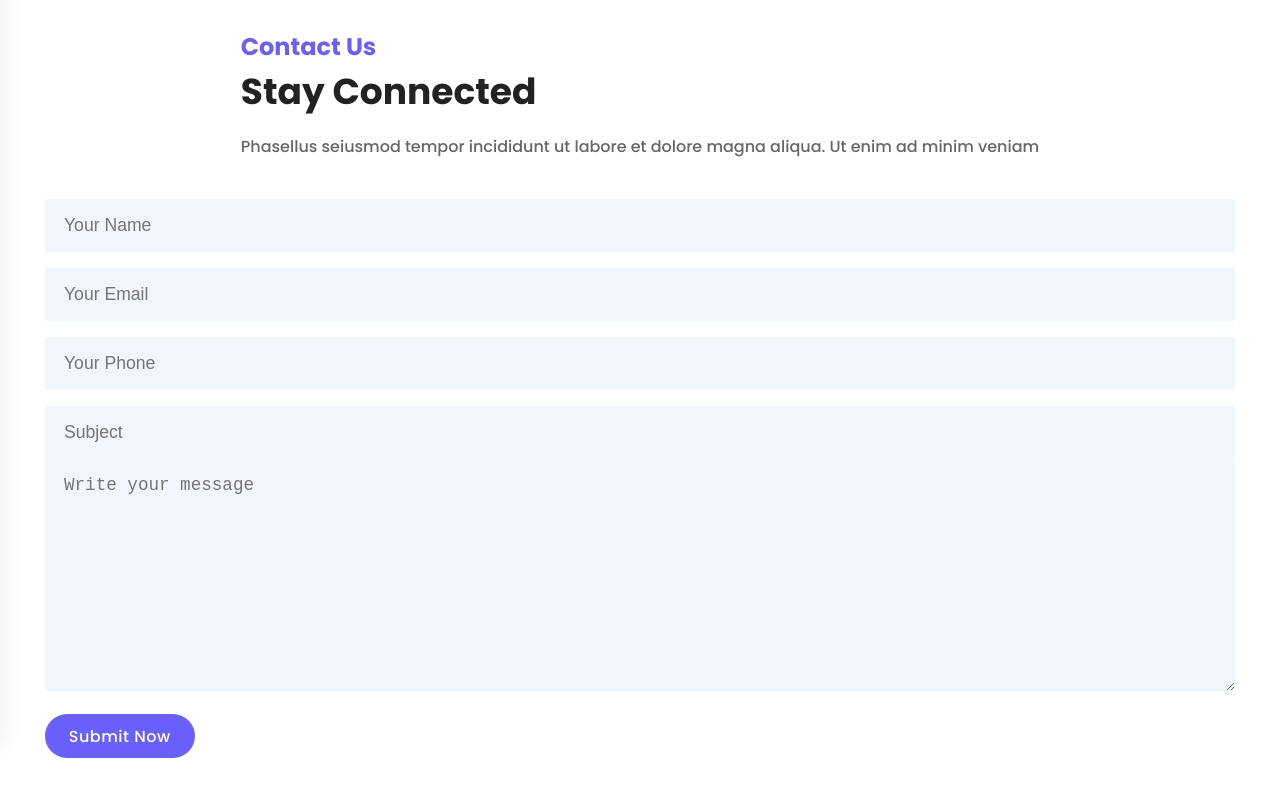
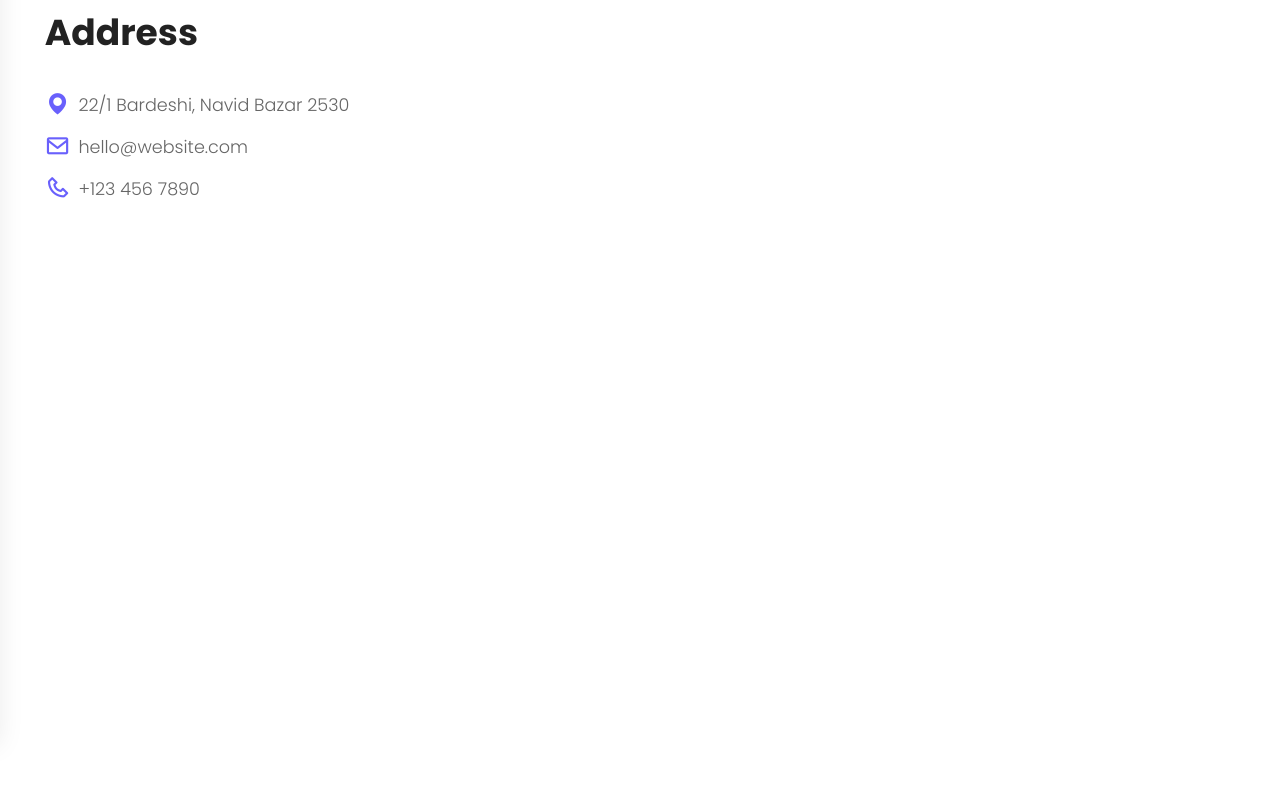
Before and after one commit to navidabdi/minimal-landing-page, a plain HTML site: page index.html in a window 1280 px wide. Shown: the part 59-856 px from the top of the page. After the commit the page ends 800 px from the top, so only its background shows below. Drawn offline with nearby package versions, Linux system fonts and the light colour scheme.

Commit message:
add address part in footer

```diff
--- a/assets/css/style.css
+++ b/assets/css/style.css
@@ -469,3 +469,20 @@ form.contact {
 }
 
 /*=============== Footer ===============*/
+.address ul {
+  margin-top: 1.5rem;
+}
+.address ul li {
+  display: flex;
+  align-items: center;
+  padding: 0.5rem 0;
+}
+.address ul li i {
+  color: var(--primary-color);
+  margin-right: 0.5rem;
+  font-size: 1.6rem;
+}
+.address ul li p {
+  font-size: 1.1rem;
+  font-weight: 300;
+}
--- a/index.html
+++ b/index.html
@@ -487,7 +487,7 @@
         </section>
       </div> -->
       <!--==================== Contact ====================-->
-      <section class="section container">
+      <!-- <section class="section container">
         <div class="text-left">
           <p class="top-title">Contact Us</p>
           <h2 class="title">Stay Connected</h2>
@@ -512,11 +512,29 @@
           ></textarea>
           <button class="primary-btn">Submit Now</button>
         </form>
-      </section>
+      </section> -->
     </main>
 
     <!--==================== Footer ====================-->
-    <footer class="footer"></footer>
+    <footer class="footer container">
+      <div class="address">
+        <h3 class="title">Address</h3>
+        <ul>
+          <li>
+            <i class="bx bxs-map"></i>
+            <p>22/1 Bardeshi, Navid Bazar 2530</p>
+          </li>
+          <li>
+            <i class="bx bx-envelope"></i>
+            <p>hello@website.com</p>
+          </li>
+          <li>
+            <i class="bx bx-phone"></i>
+            <p>+123 456 7890</p>
+          </li>
+        </ul>
+      </div>
+    </footer>
 
     <!--===== GSAP =====-->
     <script src="https://cdnjs.cloudflare.com/ajax/libs/gsap/3.5.1/gsap.min.js"></script>
```
